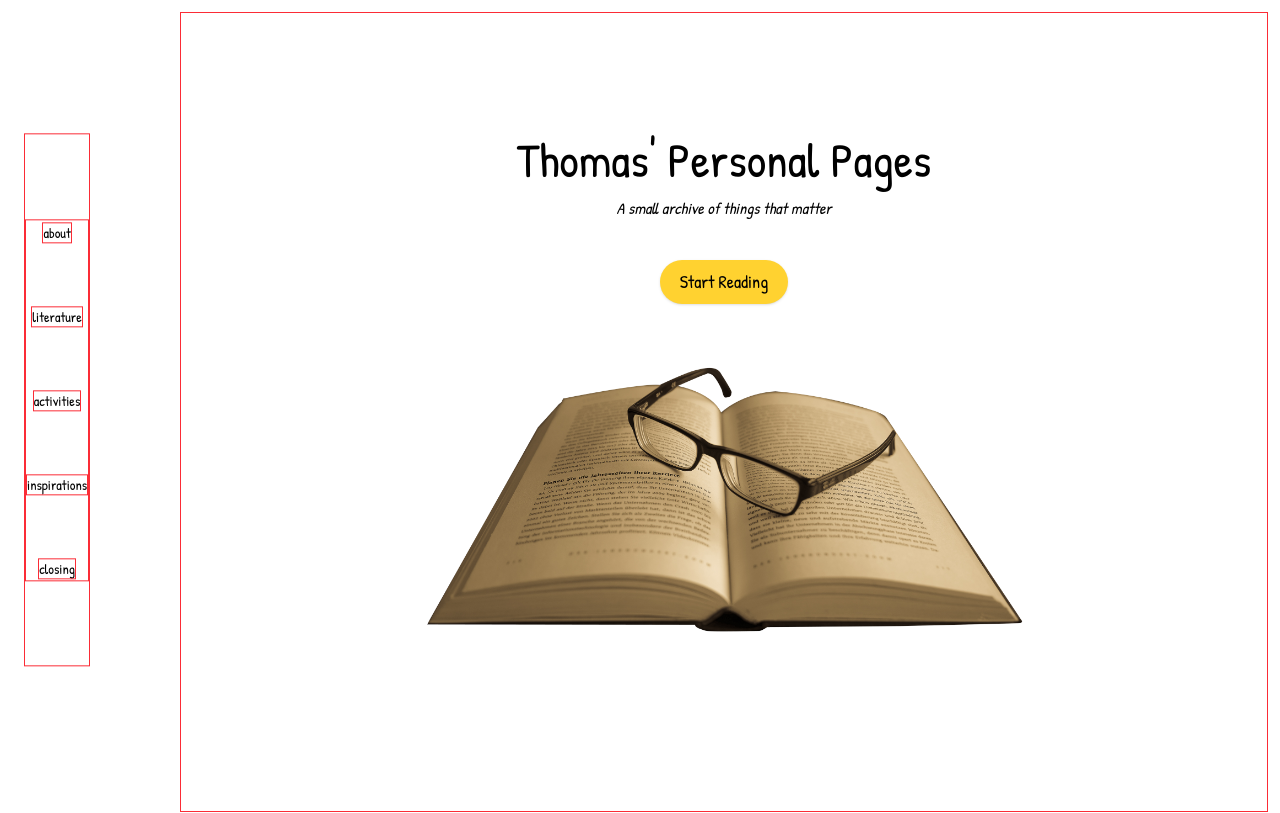
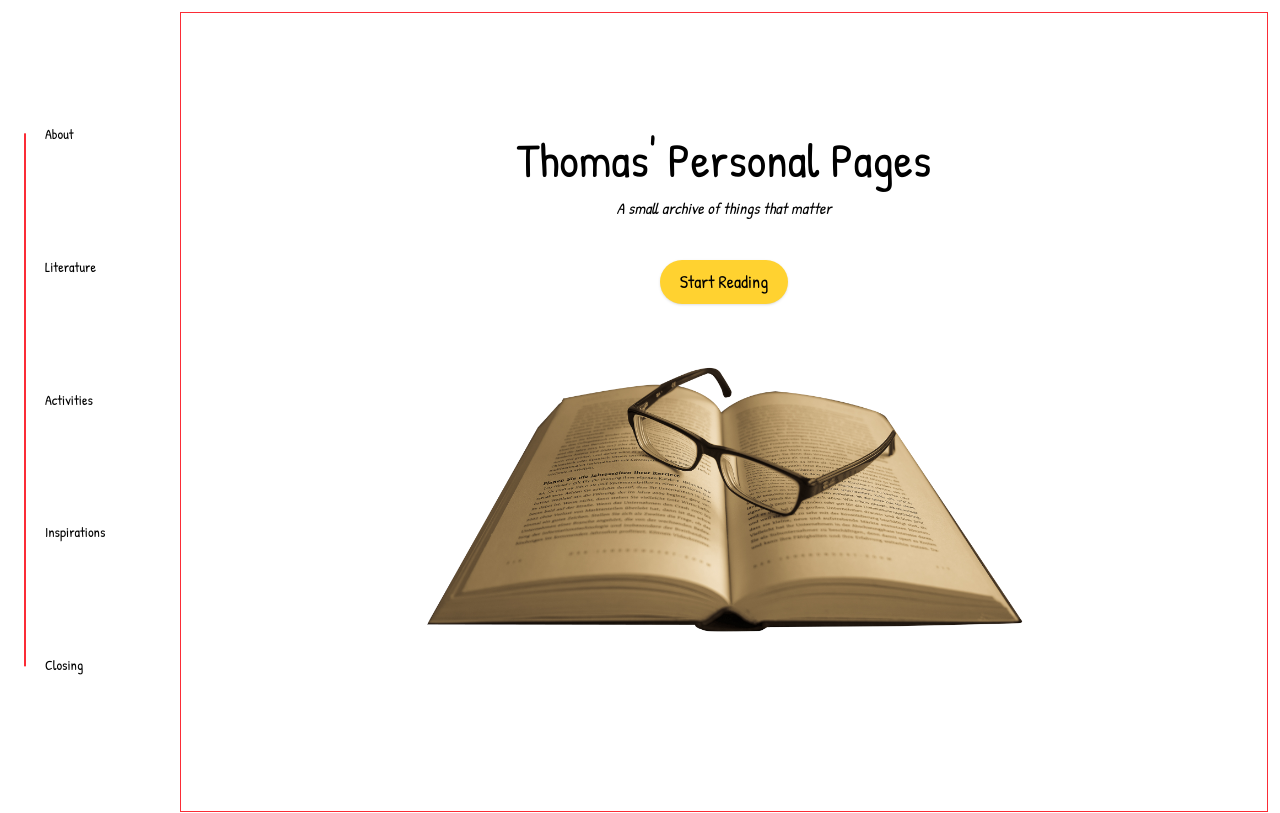
Before and after one commit to denoire/denoire.github.io, a Next.js app: page / in a window 1280 px wide. Shown: the top 813 px of the page. Built offline with nearby package versions, Linux system fonts and the light colour scheme.

Commit message:
Switch to absolute positioning for sidebar labels with index-based vertical spacing

```diff
--- a/app/components/Sidebar.js
+++ b/app/components/Sidebar.js
@@ -9,14 +9,17 @@ export default function Sidebar() {
             left-6 top-1/2 -translate-y-1/2 h-2/3
             "
         >
-            <ul className="border border-red-500 flex flex-col text-center space-y-15">
-                {sections.map((section) => (
-                    <li key={section}>
-                        <a
-                            href={`#${section}`}
-                            className="border border-red-500 text-sm hover:underline"
-                        >
-                            {section}
+            <ul className="absolute left-5 h-full text-sm">
+                {sections.map((id, i) => (
+                    <li key={id}
+                        style={{
+                            position: 'absolute',
+                            top: `${(i / (sections.length - 1)) * 100}%`,
+                            transform: 'translateY(-50%)',
+                        }}
+                    >
+                        <a href={`#${id}`} className="hover:underline">
+                            {id.charAt(0).toUpperCase() + id.slice(1)}
                         </a>
                     </li>
                 ))}
```
